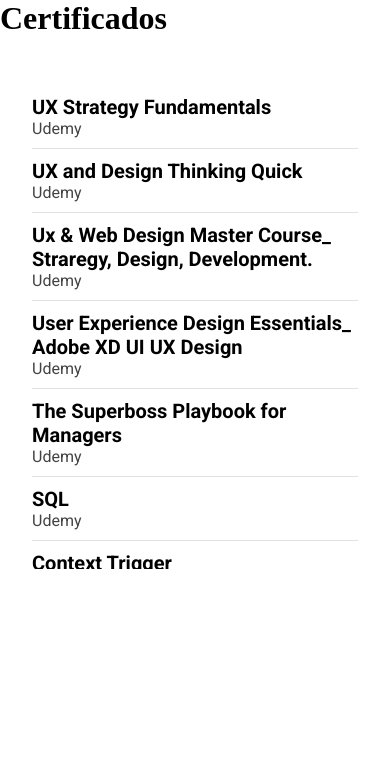
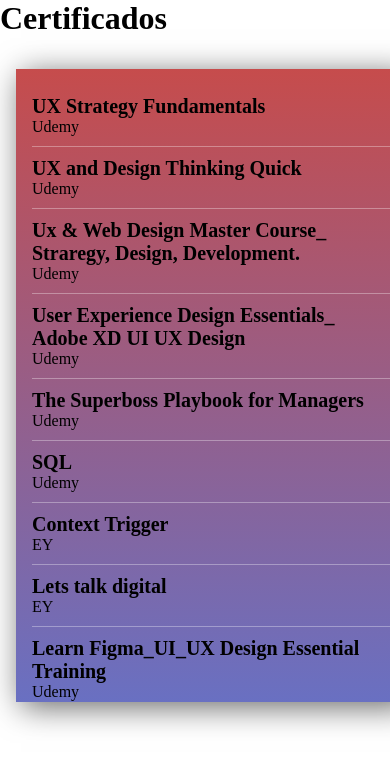
Before and after one commit to RafaelRF99/certificados, a React (Vite) app: page / in a window 390 px wide. Shown: the top 768 px of the page. Built offline with nearby package versions, Linux system fonts and the light colour scheme.

Commit message:
feat: responsivo + fonte

```diff
--- a/index.html
+++ b/index.html
@@ -3,6 +3,12 @@
     <head>
         <meta charset="UTF-8" />
         <link rel="icon" type="image/svg+xml" href="/vite.svg" />
+        <link rel="preconnect" href="https://fonts.googleapis.com" />
+        <link rel="preconnect" href="https://fonts.gstatic.com" crossorigin />
+        <link
+            href="https://fonts.googleapis.com/css2?family=Young+Serif&display=swap"
+            rel="stylesheet"
+        />
         <meta name="viewport" content="width=device-width, initial-scale=1.0" />
         <title>Certificados</title>
     </head>
--- a/src/components/Certificados/Certificados.module.css
+++ b/src/components/Certificados/Certificados.module.css
@@ -1,23 +1,20 @@
-@import url('https://fonts.googleapis.com/css2?family=Roboto:wght@400;500;700&display=swap');
-
 .container {
-    max-width: 800px;
-    max-height: 500px;
+    width: 100%;
+    max-height: 75vh;
     overflow-y: scroll;
 
     margin: 2rem;
     padding: 1rem;
 
-    font-family: 'Roboto', sans-serif;
-    background-color: var(--back-secundario);
     border: none;
-    box-shadow: 0px 0px 30px var(--shadow);
+    box-shadow: 5px 5px 30px #0009;
+    background: linear-gradient(#c64c4c, #6970c2);
 }
 
 .area {
     margin: 10px 0;
     padding-bottom: 10px;
-    border-bottom: 1px solid rgba(164, 164, 164, 0.333);
+    border-bottom: 1px solid #ffffff55;
 }
 
 .local {
@@ -31,7 +28,7 @@
 
 .escola {
     font-size: 16px;
-    color: #434343;
+    color: #000;
 }
 
 @media (max-width: 400px) {
@@ -39,3 +36,17 @@
         margin: 2rem 1rem;
     }
 }
+
+/* SCROLL */
+::-webkit-scrollbar {
+    width: 12px;
+}
+
+::-webkit-scrollbar-track {
+    background: linear-gradient(#a24e4e, #7d83bc);
+}
+
+::-webkit-scrollbar-thumb {
+    background-color: #b08989;
+    border-radius: 10px;
+}
```
